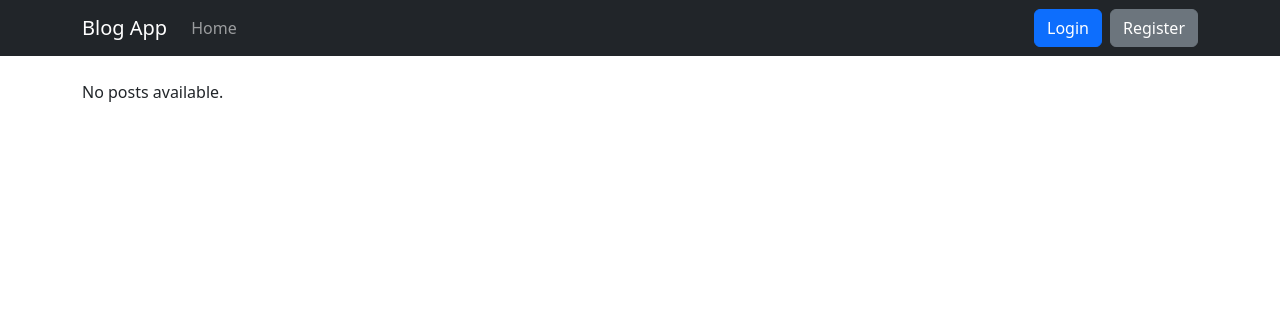
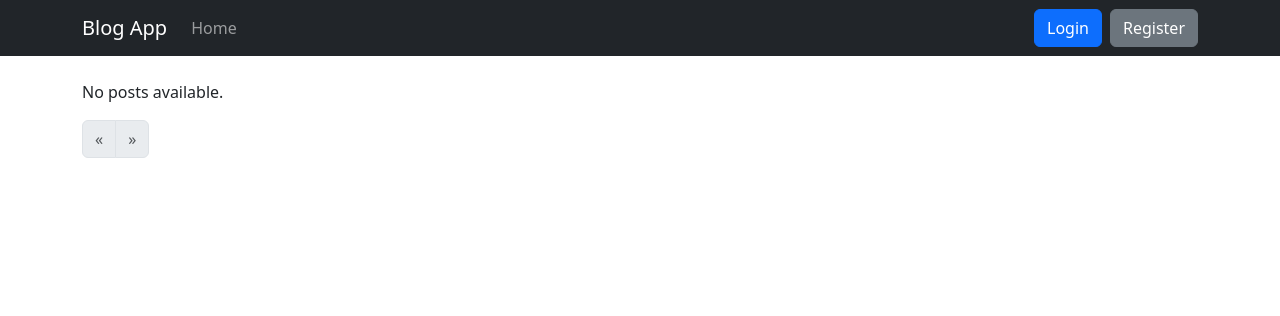
Before and after one commit to YigitCahit/Web-App, a Flask app: page / in a window 1280 px wide. Shown: the top 316 px of the page. Run offline with Flask 3, Linux system fonts and the light colour scheme; data that the repository does not hold is empty.

Commit message:
Implement pagination for posts in home view and update template for navigation

```diff
--- a/app/app.py
+++ b/app/app.py
@@ -9,7 +9,12 @@ main = Blueprint('main', __name__)
 
 @main.route('/')
 def home():
-    posts = Post.query.order_by(Post.date_posted.desc()).all()
+    posts = Post.query.order_by(Post.date_posted.desc()).paginate(page=1, per_page=5)
+    return render_template('home.html', posts=posts)
+
+@main.route('/page/<int:page>')
+def paginate(page):
+    posts = Post.query.order_by(Post.date_posted.desc()).paginate(page=page, per_page=5)
     return render_template('home.html', posts=posts)
 
 @main.route('/register', methods=['GET', 'POST'])
@@ -43,6 +48,7 @@ def login():
     return render_template('login.html', title='Login', form=form)
 
 @main.route('/logout')
+@login_required
 def logout():
     logout_user()
     return redirect(url_for('main.home'))
--- a/app/templates/home.html
+++ b/app/templates/home.html
@@ -1,15 +1,58 @@
 {% extends "base.html" %}
 {% block content %}
-    {% for post in posts %}
+    {% for post in posts.items %}
         <div class="card mb-3">
             <div class="card-body">
                 <h5 class="card-title">{{ post.title }}</h5>
                 <p class="card-text">{{ post.content[:200] }}</p>
-                <p class="card-text"><small class="text-muted">Posted on {{ post.date_posted.strftime('%Y-%m-%d') }} by {{ post.author.username }}</small></p>
-                <a href="/post/{{ post.id }}" class="btn btn-primary">Read More</a>
+                <p class="card-text">
+                    <small class="text-muted">Posted on {{ post.date_posted.strftime('%Y-%m-%d') }} by {{ post.author.username }}</small>
+                </p>
+                <a href="{{ url_for('main.post', post_id=post.id) }}" class="btn btn-primary">Read More</a>
             </div>
         </div>
     {% else %}
         <p>No posts available.</p>
     {% endfor %}
+    <nav aria-label="Page navigation">
+        <ul class="pagination">
+            {% if posts.has_prev %}
+                <li class="page-item">
+                    <a class="page-link" href="{{ url_for('main.paginate', page=posts.prev_num) }}" aria-label="Previous">
+                        <span aria-hidden="true">&laquo;</span>
+                    </a>
+                </li>
+            {% else %}
+                <li class="page-item disabled">
+                    <span class="page-link" aria-label="Previous">
+                        <span aria-hidden="true">&laquo;</span>
+                    </span>
+                </li>
+            {% endif %}
+            {% for page_num in posts.iter_pages() %}
+                {% if page_num %}
+                    {% if page_num == posts.page %}
+                        <li class="page-item active"><span class="page-link">{{ page_num }}</span></li>
+                    {% else %}
+                        <li class="page-item"><a class="page-link" href="{{ url_for('main.paginate', page=page_num) }}">{{ page_num }}</a></li>
+                    {% endif %}
+                {% else %}
+                    <li class="page-item disabled"><span class="page-link">...</span></li>
+                {% endif %}
+            {% endfor %}
+            {% if posts.has_next %}
+                <li class="page-item">
+                    <a class="page-link" href="{{ url_for('main.paginate', page=posts.next_num) }}" aria-label="Next">
+                        <span aria-hidden="true">&raquo;</span>
+                    </a>
+                </li>
+            {% else %}
+                <li class="page-item disabled">
+                    <span class="page-link" aria-label="Next">
+                        <span aria-hidden="true">&raquo;</span>
+                    </span>
+                </li>
+            {% endif %}
+        </ul>
+    </nav>
 {% endblock %}
```
